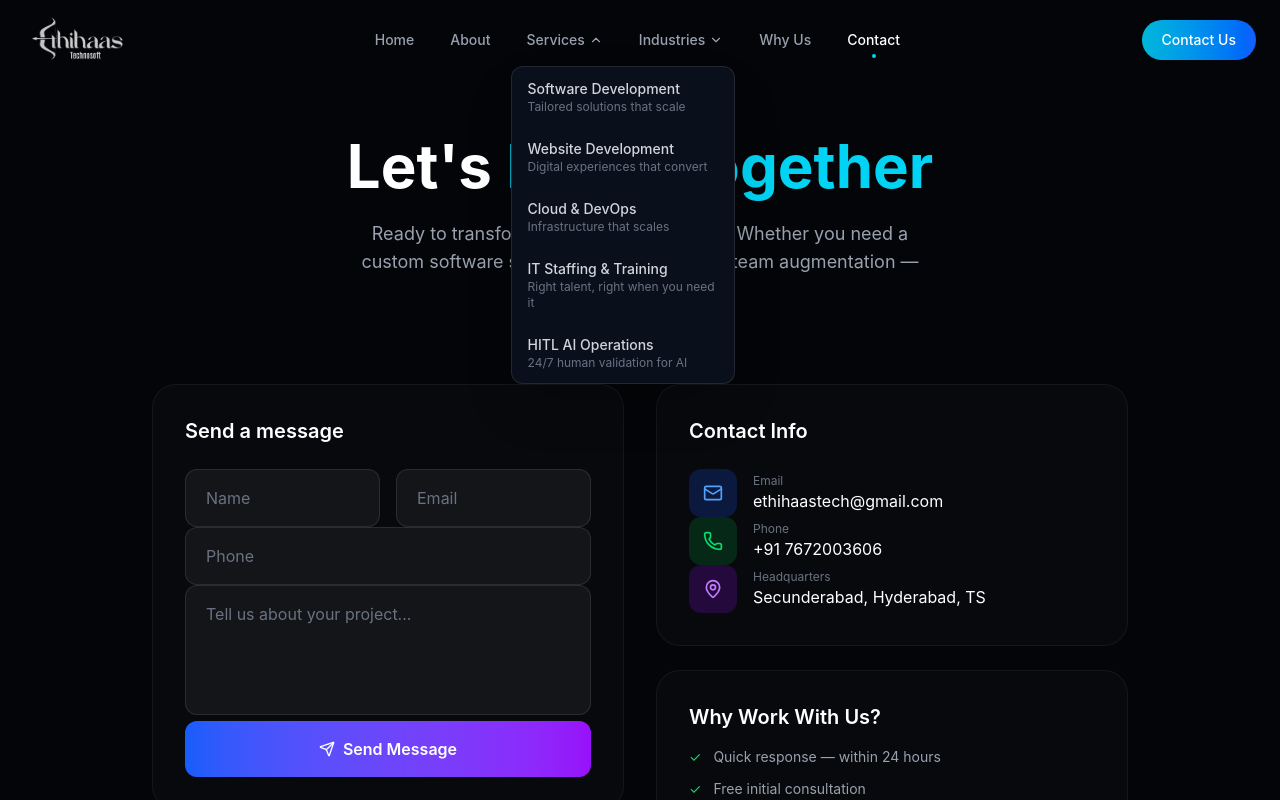
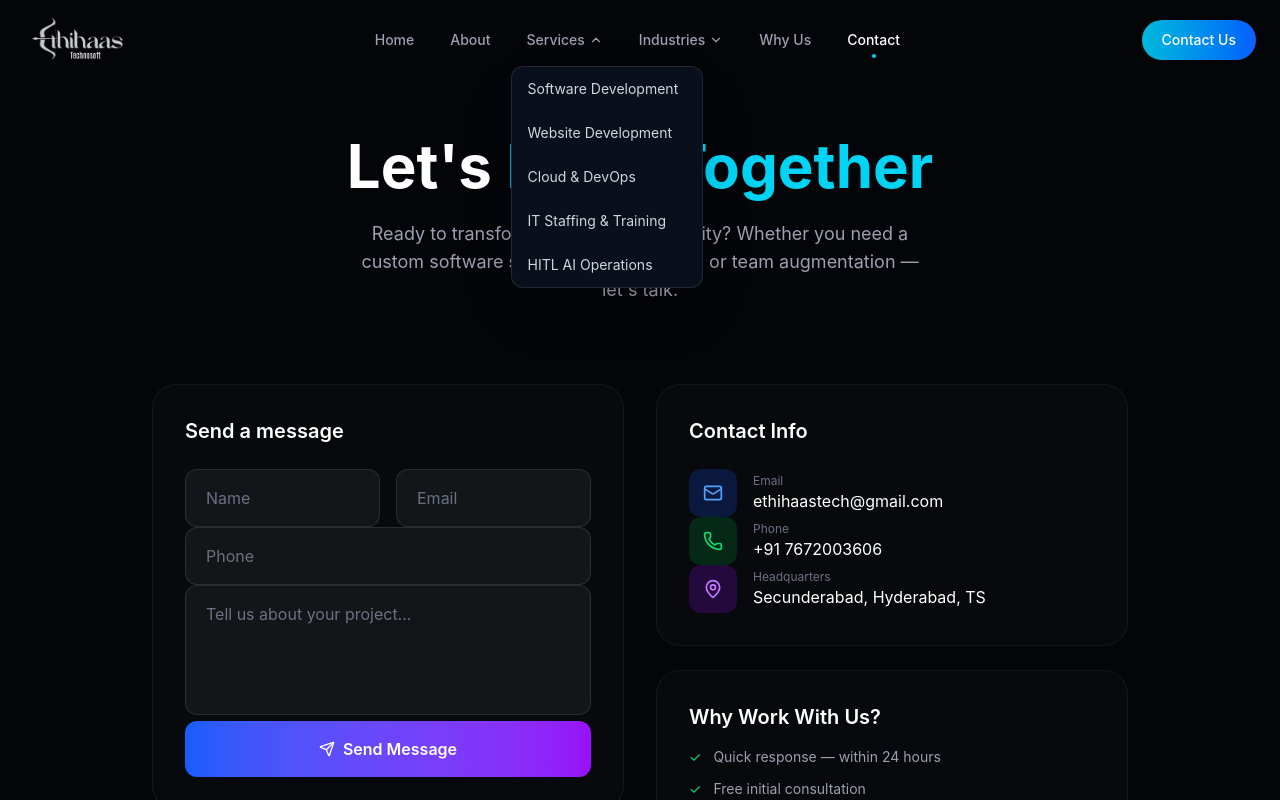
Before and after one commit to archanadeshpal526-create/Etechnosoft-Website, a React (Vite) app: page /contact in a window 1280 px wide. Both pictures are taken after a click on the button "Services". Shown: the top 800 px of the page. Built offline with nearby package versions, Linux system fonts and the light colour scheme.

Commit message:
Display only headings in dropdown menus

```diff
--- a/src/components/Navbar.jsx
+++ b/src/components/Navbar.jsx
@@ -5,22 +5,22 @@ import { Menu, X, ChevronDown } from 'lucide-react';
 import Logo from '../assets/logo.png';
 
 const servicesDropdown = [
-  { name: 'Software Development', path: '/services', desc: 'Tailored solutions that scale' },
-  { name: 'Website Development', path: '/services', desc: 'Digital experiences that convert' },
-  { name: 'Cloud & DevOps', path: '/services', desc: 'Infrastructure that scales' },
-  { name: 'IT Staffing & Training', path: '/services', desc: 'Right talent, right when you need it' },
-  { name: 'HITL AI Operations', path: '/services', desc: '24/7 human validation for AI' },
+  { name: 'Software Development', path: '/services' },
+  { name: 'Website Development', path: '/services' },
+  { name: 'Cloud & DevOps', path: '/services' },
+  { name: 'IT Staffing & Training', path: '/services' },
+  { name: 'HITL AI Operations', path: '/services' },
 ];
 
 const industriesDropdown = [
-  { name: 'Healthcare', path: '/industries', desc: 'Secure telehealth, HIPAA compliant' },
-  { name: 'Manufacturing', path: '/industries', desc: 'Streamlined operations' },
-  { name: 'Hospitality', path: '/industries', desc: 'Reservation systems' },
-  { name: 'Automotive', path: '/industries', desc: 'Connected car apps' },
-  { name: 'Construction', path: '/industries', desc: 'Project management' },
-  { name: 'Telecom', path: '/industries', desc: 'Network infrastructure' },
-  { name: 'Energy & Utilities', path: '/industries', desc: 'Smart grid technologies' },
-  { name: 'Entertainment', path: '/industries', desc: 'Interactive gaming apps' },
+  { name: 'Healthcare', path: '/industries' },
+  { name: 'Manufacturing', path: '/industries' },
+  { name: 'Hospitality', path: '/industries' },
+  { name: 'Automotive', path: '/industries' },
+  { name: 'Construction', path: '/industries' },
+  { name: 'Telecom', path: '/industries' },
+  { name: 'Energy & Utilities', path: '/industries' },
+  { name: 'Entertainment', path: '/industries' },
 ];
 
 const navLinks = [
@@ -114,21 +114,19 @@ export default function Navbar() {
                   </button>
                 )}
                 {isServices && servicesOpen && (
-                  <motion.div initial={{ opacity: 0, y: 10 }} animate={{ opacity: 1, y: 0 }} className="absolute top-full left-0 mt-2 w-56 bg-[#0a0f1c] border border-white/10 rounded-xl shadow-2xl overflow-hidden">
+                  <motion.div initial={{ opacity: 0, y: 10 }} animate={{ opacity: 1, y: 0 }} className="absolute top-full left-0 mt-2 w-48 bg-[#0a0f1c] border border-white/10 rounded-xl shadow-2xl overflow-hidden">
                     {servicesDropdown.map((item) => (
                       <button key={item.name} onClick={() => handleNavClick(item.path)} className="w-full px-4 py-3 text-left text-sm text-gray-300 hover:bg-white/5 hover:text-white transition-colors">
-                        <div className="font-medium">{item.name}</div>
-                        <div className="text-xs text-gray-500">{item.desc}</div>
+                        {item.name}
                       </button>
                     ))}
                   </motion.div>
                 )}
                 {isIndustries && industriesOpen && (
-                  <motion.div initial={{ opacity: 0, y: 10 }} animate={{ opacity: 1, y: 0 }} className="absolute top-full left-0 mt-2 w-48 bg-[#0a0f1c] border border-white/10 rounded-xl shadow-2xl overflow-hidden">
+                  <motion.div initial={{ opacity: 0, y: 10 }} animate={{ opacity: 1, y: 0 }} className="absolute top-full left-0 mt-2 w-40 bg-[#0a0f1c] border border-white/10 rounded-xl shadow-2xl overflow-hidden">
                     {industriesDropdown.map((item) => (
                       <button key={item.name} onClick={() => handleNavClick(item.path)} className="w-full px-4 py-3 text-left text-sm text-gray-300 hover:bg-white/5 hover:text-white transition-colors">
-                        <div className="font-medium">{item.name}</div>
-                        <div className="text-xs text-gray-500">{item.desc}</div>
+                        {item.name}
                       </button>
                     ))}
                   </motion.div>
```
